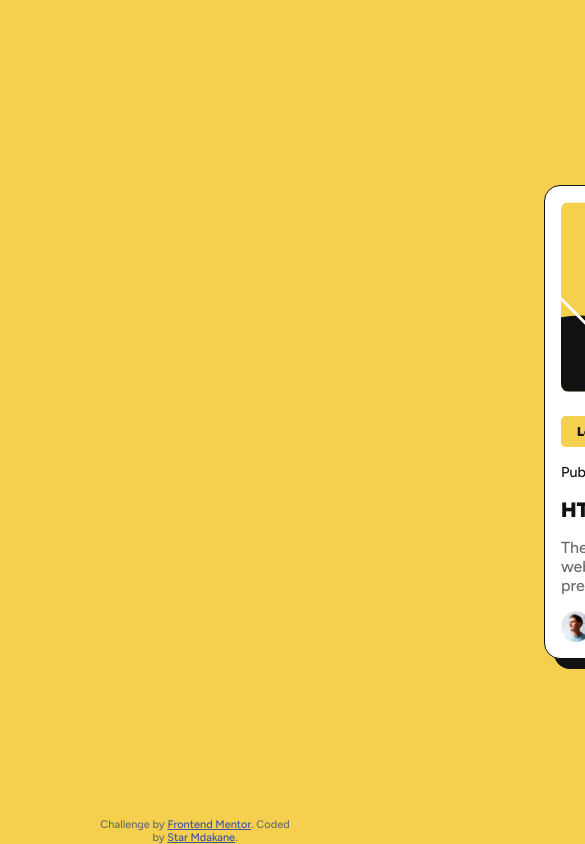
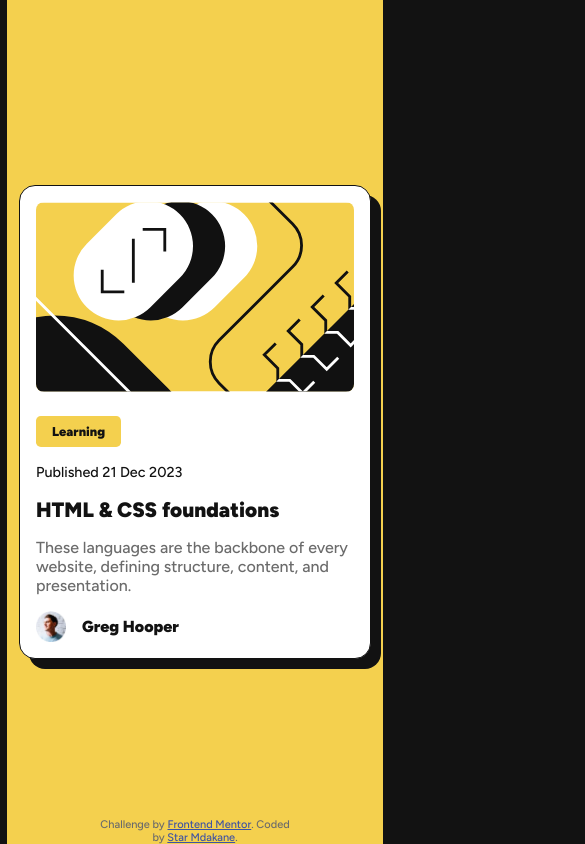
Before and after one commit to Star-Mdakane/Blog-preview-card-solution, a plain HTML site: page index.html in a window 390 px wide. Shown: the top 844 px of the page, 585 px wide, since content can reach past the window. Drawn offline with Linux system fonts and the light colour scheme; a web font is replaced by a local one.

Commit message:
added media query for mobile view

```diff
--- a/style.css
+++ b/style.css
@@ -94,3 +94,9 @@ img {
     max-width: 100%;
     border-radius: 0.5rem;
 }
+
+@media screen and (max-width: 568px) {
+    section {
+        width: 23.5rem;
+    }
+}
```
